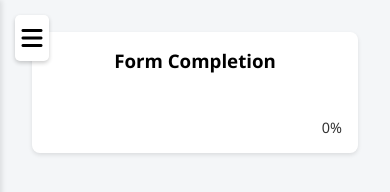
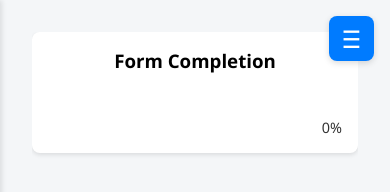
Before and after one commit to LilBreezy13/EMPLOYEE-PROFILE-BBEKO_EPB, a plain HTML site: page employee-dashboard.html in a window 390 px wide. Drawn offline with Linux system fonts and the light colour scheme.

Commit message:
tuesday update

```diff
--- a/employee-dashboard.html
+++ b/employee-dashboard.html
@@ -9,6 +9,24 @@
       href="https://cdnjs.cloudflare.com/ajax/libs/font-awesome/6.0.0-beta3/css/all.min.css"
     />
     <style>
+html, body {
+  margin: 0;
+  padding: 0;
+  max-width: 100vw;
+  overflow-x: hidden;
+}
+
+* {
+  box-sizing: border-box;
+}
+
+form, .form-section, .content {
+  max-width: 100%;
+  overflow-x: hidden;
+}
+
+
+
       * {
         margin: 0;
         padding: 0;
@@ -787,12 +805,44 @@ form {
   overflow-x: hidden;
 }
 
+.hamburger-menu {
+  position: fixed;
+  top: 1rem;
+  right: 1rem;
+  width: 45px;
+  height: 45px;
+  background: #007bff;
+  color: white;
+  font-size: 1.5rem;
+  font-weight: bold;
+  border-radius: 8px;
+  display: flex;
+  align-items: center;
+  justify-content: center;
+  cursor: pointer;
+  z-index: 999;
+  box-shadow: 0 2px 6px rgba(0,0,0,0.15);
+}
+
+@media (min-width: 768px) {
+  .hamburger-menu {
+    display: none;
+  }
+}
+
+.content {
+  padding-bottom: 300px; /* enough space for keyboard */
+  scroll-padding-bottom: 300px;
+}
+
+
 
     </style>
   </head>
   <body>
-    <div class="hamburger" onclick="toggleSidebar()">
-      <i class="fas fa-bars"></i>
+    <div id="hamburger" class="hamburger-menu" onclick="toggleSidebar()">☰</div>
+
+      <!-- <i class="fas fa-bars"></i> -->
     </div>
     <aside class="sidebar" id="sidebar">
       <h2  >Employee Dashboard</h2>
@@ -1870,6 +1920,13 @@ function previewPassportPhotos(input) {
   }
 }
 
+document.querySelectorAll('#healthForm textarea, #healthForm input').forEach((el) => {
+  el.addEventListener('focus', () => {
+    setTimeout(() => {
+      el.scrollIntoView({ behavior: 'smooth', block: 'center' });
+    }, 300);
+  });
+});
 
 
     </script>
```
